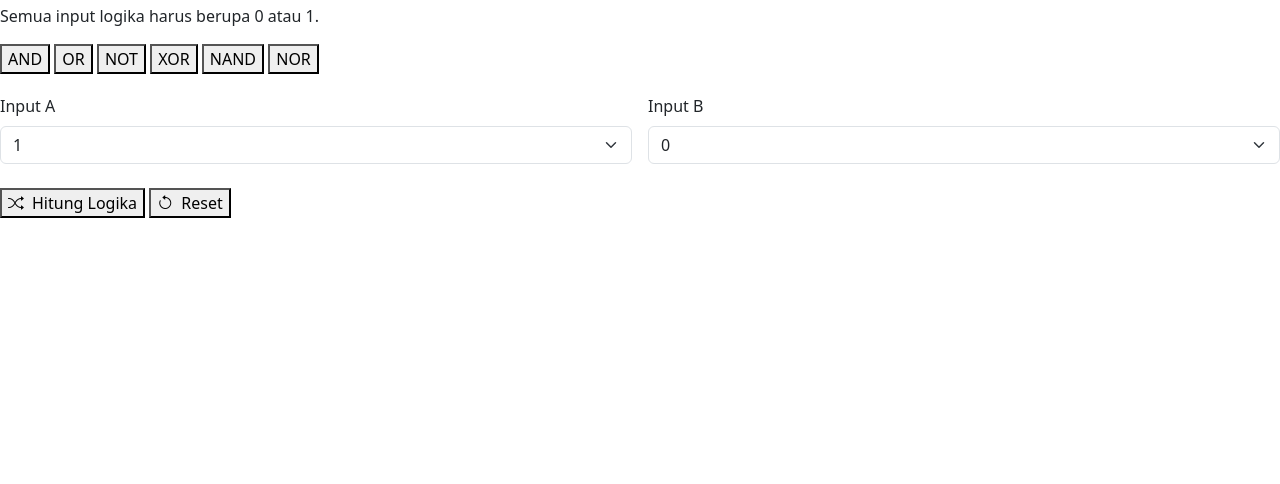
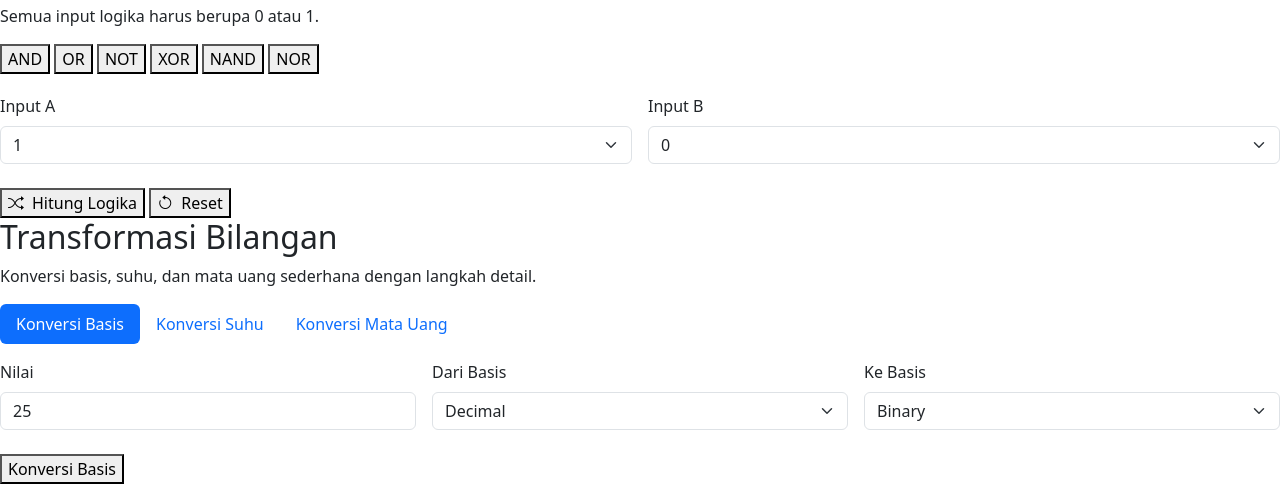
Before and after one commit to dodi397/Kalkulator-Canggih, a Flask app: page / in a window 1280 px wide. Shown: the part 803-1287 px from the top of the page. Before the commit the page ends 1021 px from the top, so only its background shows below. Run offline with Flask 3, Linux system fonts and the light colour scheme.

Commit message:
Menambahkan fitur transformasi bilangan

```diff
--- a/templates/base.html
+++ b/templates/base.html
@@ -167,3 +167,115 @@
               </div>
             </div>
           </div>
+
+          <div id="tab-transform" class="tab-panel">
+            <div class="panel-card">
+              <div class="panel-head">
+                <div>
+                  <h2>Transformasi Bilangan</h2>
+                  <p>Konversi basis, suhu, dan mata uang sederhana dengan langkah detail.</p>
+                </div>
+              </div>
+
+              <ul class="nav nav-pills mb-3 transform-tabs" id="transformTabs" role="tablist">
+                <li class="nav-item" role="presentation"><button class="nav-link active" data-transform="base" type="button">Konversi Basis</button></li>
+                <li class="nav-item" role="presentation"><button class="nav-link" data-transform="temperature" type="button">Konversi Suhu</button></li>
+                <li class="nav-item" role="presentation"><button class="nav-link" data-transform="currency" type="button">Konversi Mata Uang</button></li>
+              </ul>
+
+              <div id="transform-base" class="transform-panel active">
+                <div class="row g-3">
+                  <div class="col-md-4">
+                    <label class="form-label">Nilai</label>
+                    <input id="baseValue" type="text" class="form-control calc-input" value="25">
+                  </div>
+                  <div class="col-md-4">
+                    <label class="form-label">Dari Basis</label>
+                    <select id="baseFrom" class="form-select calc-input">
+                      <option value="decimal" selected>Decimal</option>
+                      <option value="binary">Binary</option>
+                      <option value="octal">Octal</option>
+                      <option value="hexadecimal">Hexadecimal</option>
+                    </select>
+                  </div>
+                  <div class="col-md-4">
+                    <label class="form-label">Ke Basis</label>
+                    <select id="baseTo" class="form-select calc-input">
+                      <option value="binary" selected>Binary</option>
+                      <option value="decimal">Decimal</option>
+                      <option value="octal">Octal</option>
+                      <option value="hexadecimal">Hexadecimal</option>
+                    </select>
+                  </div>
+                </div>
+                <button class="primary-btn mt-4" id="calcBase" type="button">Konversi Basis</button>
+              </div>
+
+              <div id="transform-temperature" class="transform-panel d-none">
+                <div class="row g-3">
+                  <div class="col-md-4">
+                    <label class="form-label">Nilai Suhu</label>
+                    <input id="tempValue" type="number" step="any" class="form-control calc-input" value="30">
+                  </div>
+                  <div class="col-md-4">
+                    <label class="form-label">Dari</label>
+                    <select id="tempFrom" class="form-select calc-input">
+                      <option value="C" selected>Celsius</option>
+                      <option value="F">Fahrenheit</option>
+                      <option value="K">Kelvin</option>
+                      <option value="R">Reamur</option>
+                    </select>
+                  </div>
+                  <div class="col-md-4">
+                    <label class="form-label">Ke</label>
+                    <select id="tempTo" class="form-select calc-input">
+                      <option value="F" selected>Fahrenheit</option>
+                      <option value="C">Celsius</option>
+                      <option value="K">Kelvin</option>
+                      <option value="R">Reamur</option>
+                    </select>
+                  </div>
+                </div>
+                <button class="primary-btn mt-4" id="calcTemp" type="button">Konversi Suhu</button>
+              </div>
+
+              <div id="transform-currency" class="transform-panel d-none">
+                <div class="row g-3">
+                  <div class="col-md-4">
+                    <label class="form-label">Jumlah</label>
+                    <input id="currencyValue" type="number" step="any" class="form-control calc-input" value="100000">
+                  </div>
+                  <div class="col-md-4">
+                    <label class="form-label">Dari</label>
+                    <select id="currencyFrom" class="form-select calc-input">
+                      <option value="IDR" selected>IDR</option>
+                      <option value="USD">USD</option>
+                      <option value="EUR">EUR</option>
+                      <option value="SGD">SGD</option>
+                      <option value="JPY">JPY</option>
+                      <option value="MYR">MYR</option>
+                      <option value="AUD">AUD</option>
+                      <option value="GBP">GBP</option>
+                    </select>
+                  </div>
+                  <div class="col-md-4">
+                    <label class="form-label">Ke</label>
+                    <select id="currencyTo" class="form-select calc-input">
+                      <option value="USD" selected>USD</option>
+                      <option value="IDR">IDR</option>
+                      <option value="EUR">EUR</option>
+                      <option value="SGD">SGD</option>
+                      <option value="JPY">JPY</option>
+                      <option value="MYR">MYR</option>
+                      <option value="AUD">AUD</option>
+                      <option value="GBP">GBP</option>
+                    </select>
+                  </div>
+                </div>
+                <div class="rate-note mt-3">
+                  Kurs statis dipakai untuk simulasi dan tidak terhubung ke internet.
+                </div>
+                <button class="primary-btn mt-4" id="calcCurrency" type="button">Konversi Mata Uang</button>
+              </div>
+            </div>
+          </div>
```
